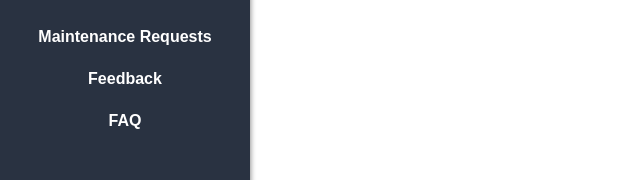
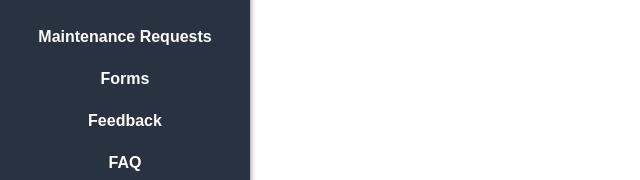
Before and after one commit to optimumpropertyfix/optimumpropertyfix, a React (Create React App) app in the folder opf/: page /admin in a window 1280 px wide. Shown: the part 328-508 px from the top of the page, without its empty margins (0-640 px from the left). Built offline with nearby package versions, Linux system fonts and the light colour scheme.

Commit message:
Adding Forms for Annoucement & FAQ

```diff
--- a/opf/src/index.js
+++ b/opf/src/index.js
@@ -39,6 +39,9 @@ import {
   AdminFAQPage,
   StudentFAQPage,
 } from "./pages/FrequentAskedQuestions/FrequentlyAskedQuestions";
+import {
+  AdminFormsPage,
+} from "./pages/FormPage/FormPage";
 
 import "./index.css";
 
@@ -60,6 +63,7 @@ ReactDOM.render(
               <Route path="create" element={<AdminCreateTicketView />} />
               <Route path=":ticket" element={<AdminTicketView />} />
             </Route>
+            <Route path="forms" element={<AdminFormsPage />} />
             <Route path="feedback" element={<AdminFeedbackPage />} />
             <Route path="frequently_asked_questions" element={<AdminFAQPage />} />
           </Route>
--- a/opf/src/pages/AdminPage/AdminPage.js
+++ b/opf/src/pages/AdminPage/AdminPage.js
@@ -32,6 +32,13 @@ function AdminPage() {
         <NavigationLink
           active_class="page_navigation_link_active"
           className={"page_navigation_link"}
+          to="forms"
+        >
+          Forms
+        </NavigationLink>
+        <NavigationLink
+          active_class="page_navigation_link_active"
+          className={"page_navigation_link"}
           end
           to="feedback"
         >
--- /dev/null
+++ b/opf/src/pages/FormPage/FormPage.js
@@ -0,0 +1,16 @@
+import styles from "./FormPage.module.css";
+
+export function AdminFormsPage() {
+  return (
+    <div className={styles.header}>
+      <h1>Form Page</h1>
+      <div className={styles.annoucement}>
+        <p>Create Annoucement</p>
+        <div className={styles.faq}>
+          <p>Create Frequently Asked Question</p>
+        </div>
+      </div>
+    </div>
+  );
+}
+export default { AdminFormsPage };
--- /dev/null
+++ b/opf/src/pages/FormPage/FormPage.module.css
@@ -0,0 +1,9 @@
+.header {
+  text-align: left;
+  margin: 0 auto;
+  width: 90%;
+}
+.annoucement {
+}
+.faq {
+}
--- a/opf/src/pages/FrequentAskedQuestions/FrequentlyAskedQuestion.module.css
+++ b/opf/src/pages/FrequentAskedQuestions/FrequentlyAskedQuestion.module.css
@@ -3,7 +3,7 @@
 }
 
 .question {
-  color: var(--color-orange-two);
+  color: var(--color-orange);
   display: flex;
   flex-direction: row;
   justify-content: space-between;
```
Also changed, not shown: opf/src/pages/FormPage/views/AnnouncementView/AnnouncementView.js (added), opf/src/pages/FormPage/views/AnnouncementView/AnnouncementView.module.css (added), opf/src/pages/FormPage/views/FAQView/FAQView.js (added), opf/src/pages/FormPage/views/FAQView/FAQView.module.css (added), 1 other file (tests, documents, lock files or other folders).
